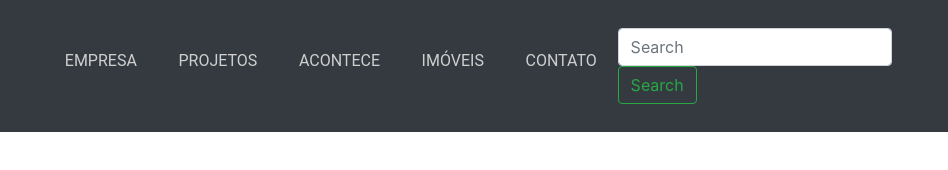
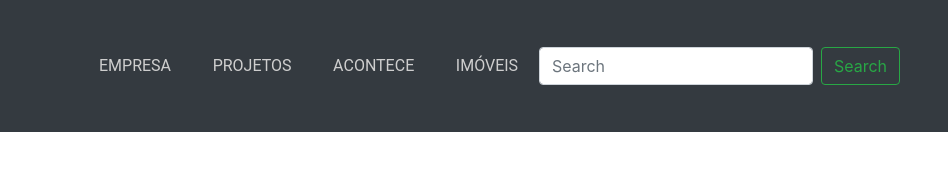
Before and after one commit to fabiobaldas/SiteCeuEngenharia, a website: page index.html in a window 1280 px wide. Shown: the full height of the page, 332-1280 px from the left. Drawn offline with nearby package versions, Linux system fonts and the light colour scheme.

Commit message:
Mudando a navbar denovo

```diff
--- a/index.html
+++ b/index.html
@@ -45,9 +45,6 @@
                         <li class="nav-item">
                             <a class="nav-link" href="#">Imóveis</a>
                         </li>
-                        <li class="nav-item">
-                            <a class="nav-link" href="#">Contato</a>
-                        </li>
                         <form class="form-inline my-2 my-lg-0">
                             <input class="form-control mr-sm-2" type="search" placeholder="Search" aria-label="Search">
                             <button class="btn btn-outline-success my-2 my-sm-0" type="submit">Search</button>
```
